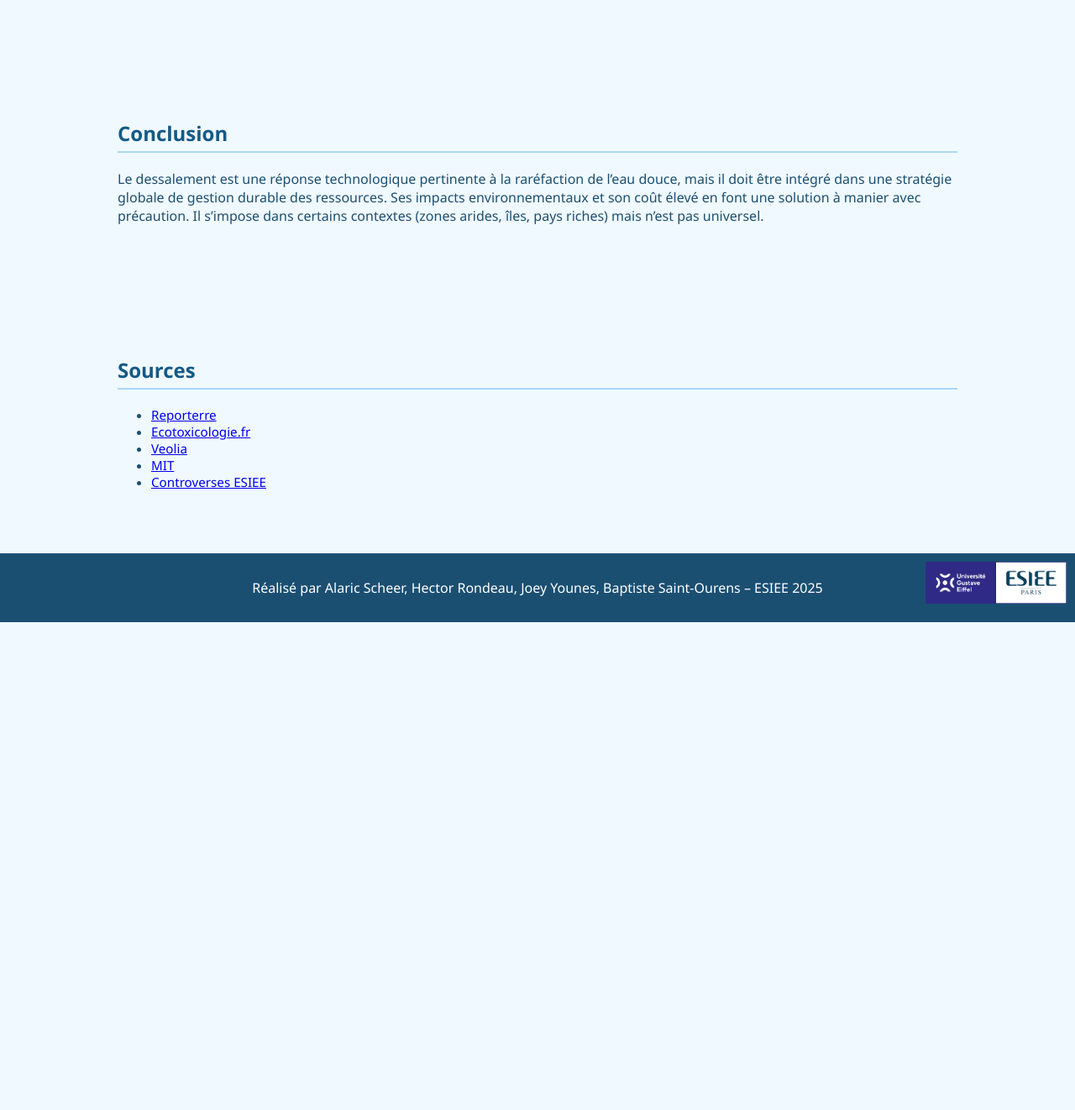
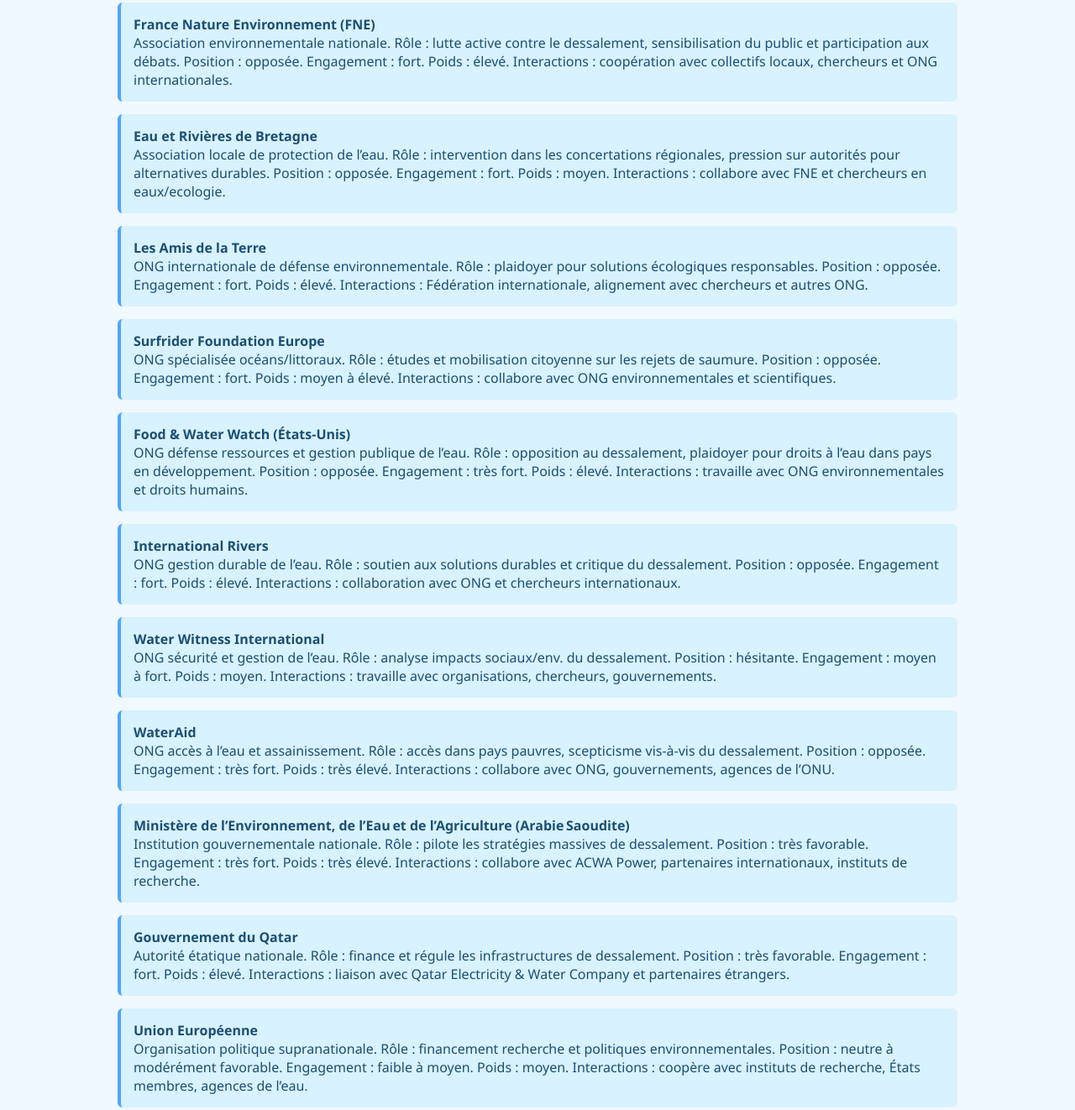
Before and after one commit to bsaintourens/MSH-Dessalement, a plain HTML site: page index.html in a window 1280 px wide. Shown: the part 2432-3754 px from the top of the page at 84% size. Before the commit the page ends 3173 px from the top, so only its background shows below. Drawn offline with Linux system fonts and the light colour scheme.

Commit message:
Update index.html

```diff
--- a/index.html
+++ b/index.html
@@ -10,27 +10,23 @@
   background-color: #f0f9ff;
   color: #1b4f72;
 }
-
 header {
   background-color: #1b4f72;
   padding: 30px 20px;
   text-align: center;
   position: relative;
 }
-
 header img.logo {
   position: absolute;
   top: 10px;
   left: 10px;
   height: 50px;
 }
-
 header h1 {
   color: #e0f3ff;
   text-shadow: 1px 1px 3px rgba(0,0,0,0.4);
   font-size: 26px;
 }
-
 nav {
   background-color: #145a86;
   display: flex;
@@ -41,7 +37,6 @@
   top: 0;
   z-index: 1000;
 }
-
 nav a {
   color: white;
   text-decoration: none;
@@ -49,41 +44,34 @@
   font-weight: bold;
   padding: 8px 12px;
 }
-
 nav a:hover {
   background-color: #0f4667;
   border-radius: 4px;
 }
-
 section {
   max-width: 1000px;
   margin: auto;
   padding: 60px 20px;
 }
-
 h1, h2 {
   color: #145a86;
   border-bottom: 2px solid #a7d7f4;
   padding-bottom: 5px;
 }
-
 .intro-img {
   text-align: center;
 }
-
 .intro-img img {
   width: 80%;
   max-width: 600px;
   border-radius: 12px;
   box-shadow: 0 0 15px rgba(0,0,0,0.1);
 }
-
 .arguments {
   display: flex;
   flex-wrap: wrap;
   gap: 40px;
 }
-
 .colonne {
   flex: 1;
   min-width: 280px;
@@ -92,7 +80,6 @@
   border-radius: 8px;
   border-left: 6px solid #1b4f72;
 }
-
 .acteur {
   background-color: #d8f2ff;
   padding: 15px;
@@ -100,11 +87,9 @@
   margin-bottom: 15px;
   border-radius: 6px;
 }
-
 .source-list {
   font-size: 0.95em;
 }
-
 footer {
   background-color: #1b4f72;
   color: white;
@@ -112,18 +97,15 @@
   text-align: center;
   position: relative;
 }
-
 footer img.logo {
   position: absolute;
   top: 10px;
   right: 10px;
   height: 50px;
 }
-
 html {
   scroll-behavior: smooth;
 }
-
 img.dessalement {
   width: 60%;
   max-width: 400px;
@@ -132,7 +114,6 @@
   border-radius: 12px;
   box-shadow: 0 0 10px rgba(0,0,0,0.1);
 }
-
 img.carte-acteurs {
   width: 80%;
   max-width: 500px;
@@ -145,7 +126,7 @@
 
 <header>
   <img src="img.logo.png" alt="Logo ESIEE Paris" class="logo">
-<h1>Le dessalement de l’eau : solution durable ou gouffre énergétique ?</h1>
+  <h1>Le dessalement de l’eau : solution durable ou gouffre énergétique ?</h1>
 </header>
 
 <nav>
@@ -219,6 +200,53 @@
   <div class="acteur">
     <strong>ONG humanitaires (WaterAid, Food & Water Watch…)</strong> – Opposées pour inégalité d’accès à l’eau.
   </div>
+
+  <!-- Ajout détaillé des acteurs demandés -->
+  <div class="acteur">
+    <strong>France Nature Environnement (FNE)</strong><br>
+    Association environnementale nationale. Rôle : lutte active contre le dessalement, sensibilisation du public et participation aux débats. Position : opposée. Engagement : fort. Poids : élevé. Interactions : coopération avec collectifs locaux, chercheurs et ONG internationales.
+  </div>
+  <div class="acteur">
+    <strong>Eau et Rivières de Bretagne</strong><br>
+    Association locale de protection de l’eau. Rôle : intervention dans les concertations régionales, pression sur autorités pour alternatives durables. Position : opposée. Engagement : fort. Poids : moyen. Interactions : collabore avec FNE et chercheurs en eaux/ecologie.
+  </div>
+  <div class="acteur">
+    <strong>Les Amis de la Terre</strong><br>
+    ONG internationale de défense environnementale. Rôle : plaidoyer pour solutions écologiques responsables. Position : opposée. Engagement : fort. Poids : élevé. Interactions : Fédération internationale, alignement avec chercheurs et autres ONG.
+  </div>
+  <div class="acteur">
+    <strong>Surfrider Foundation Europe</strong><br>
+    ONG spécialisée océans/littoraux. Rôle : études et mobilisation citoyenne sur les rejets de saumure. Position : opposée. Engagement : fort. Poids : moyen à élevé. Interactions : collabore avec ONG environnementales et scientifiques.
+  </div>
+  <div class="acteur">
+    <strong>Food & Water Watch (États‑Unis)</strong><br>
+    ONG défense ressources et gestion publique de l’eau. Rôle : opposition au dessalement, plaidoyer pour droits à l’eau dans pays en développement. Position : opposée. Engagement : très fort. Poids : élevé. Interactions : travaille avec ONG environnementales et droits humains.
+  </div>
+  <div class="acteur">
+    <strong>International Rivers</strong><br>
+    ONG gestion durable de l’eau. Rôle : soutien aux solutions durables et critique du dessalement. Position : opposée. Engagement : fort. Poids : élevé. Interactions : collaboration avec ONG et chercheurs internationaux.
+  </div>
+  <div class="acteur">
+    <strong>Water Witness International</strong><br>
+    ONG sécurité et gestion de l’eau. Rôle : analyse impacts sociaux/env. du dessalement. Position : hésitante. Engagement : moyen à fort. Poids : moyen. Interactions : travaille avec organisations, chercheurs, gouvernements.
+  </div>
+  <div class="acteur">
+    <strong>WaterAid</strong><br>
+    ONG accès à l’eau et assainissement. Rôle : accès dans pays pauvres, scepticisme vis‑à‑vis du dessalement. Position : opposée. Engagement : très fort. Poids : très élevé. Interactions : collabore avec ONG, gouvernements, agences de l’ONU.
+  </div>
+  <div class="acteur">
+    <strong>Ministère de l’Environnement, de l’Eau et de l’Agriculture (Arabie Saoudite)</strong><br>
+    Institution gouvernementale nationale. Rôle : pilote les stratégies massives de dessalement. Position : très favorable. Engagement : très fort. Poids : très élevé. Interactions : collabore avec ACWA Power, partenaires internationaux, instituts de recherche.
+  </div>
+  <div class="acteur">
+    <strong>Gouvernement du Qatar</strong><br>
+    Autorité étatique nationale. Rôle : finance et régule les infrastructures de dessalement. Position : très favorable. Engagement : fort. Poids : élevé. Interactions : liaison avec Qatar Electricity & Water Company et partenaires étrangers.
+  </div>
+  <div class="acteur">
+    <strong>Union Européenne</strong><br>
+    Organisation politique supranationale. Rôle : financement recherche et politiques environnementales. Position : neutre à modérément favorable. Engagement : faible à moyen. Poids : moyen. Interactions : coopère avec instituts de recherche, États membres, agences de l’eau.
+  </div>
+
 </section>
 
 <section id="conclusion">
@@ -243,7 +271,7 @@
 </section>
 
 <footer>
-Réalisé par Alaric Scheer, Hector Rondeau, Joey Younes, Baptiste Saint-Ourens – ESIEE 2025
+  Réalisé par Alaric Scheer, Hector Rondeau, Joey Younes, Baptiste Saint‑Ourens – ESIEE 2025
   <img src="img.logo.png" alt="Logo ESIEE Paris" class="logo">
 </footer>
 
```
Lines whose indentation alone changed are shown as unchanged.
